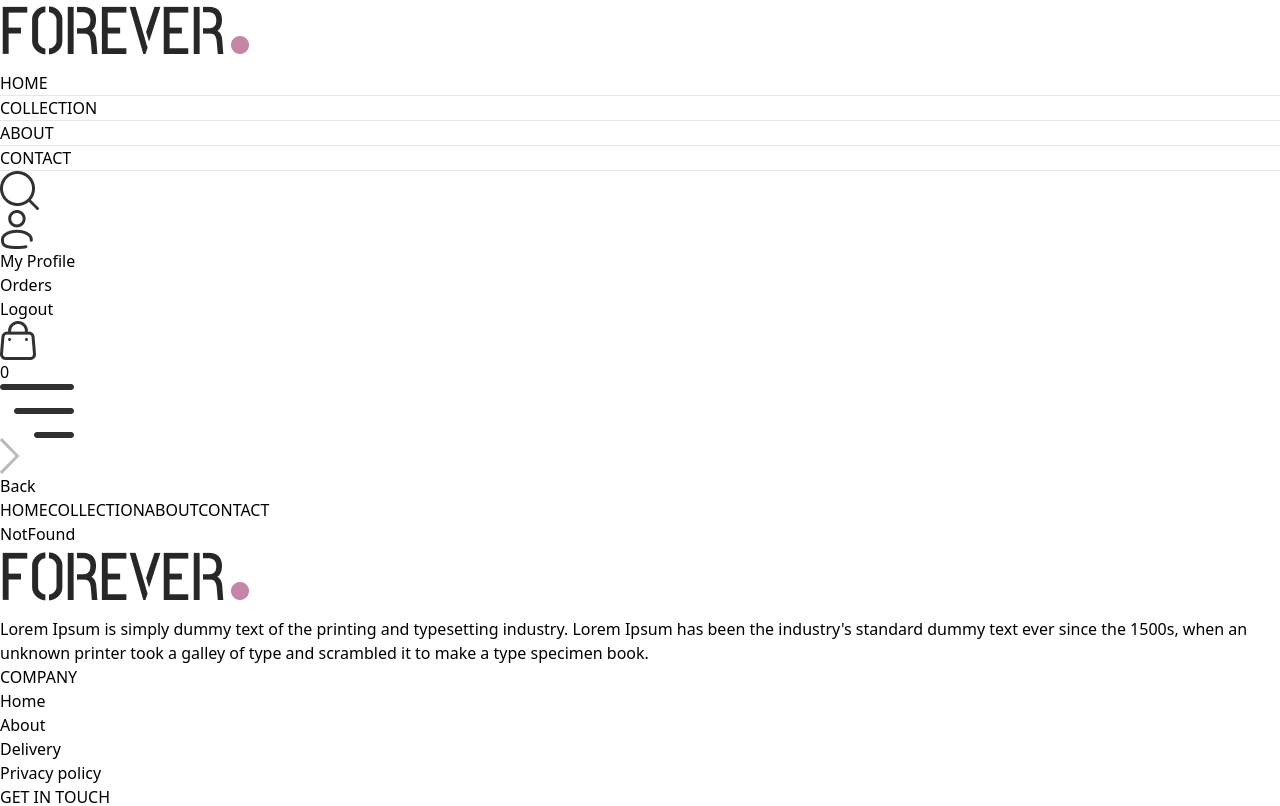
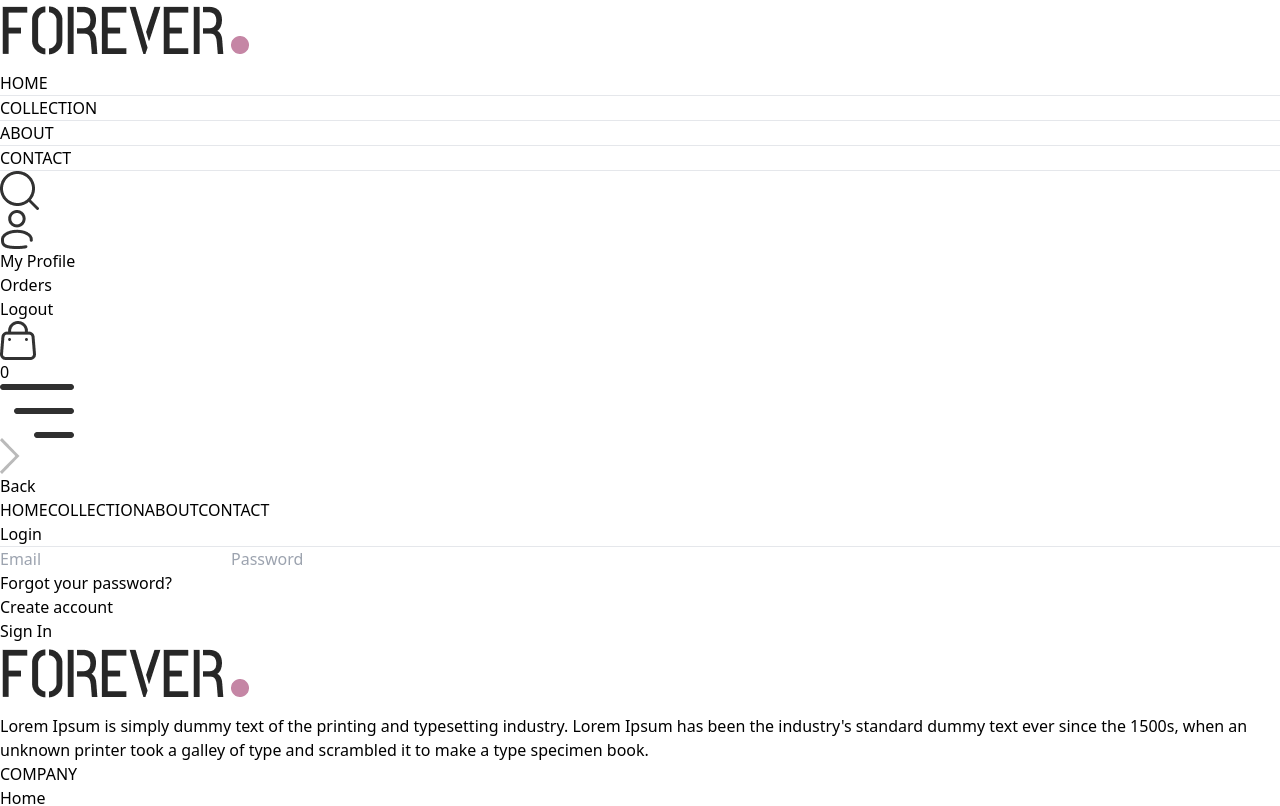
Before and after one commit to mayortechyx1/Forever-Fashion, a React (Vite) app in the folder frontend/: page /auth in a window 1280 px wide. Shown: the top 806 px of the page. Built offline with nearby package versions, Linux system fonts and the light colour scheme.

Commit message:
authpage completed

```diff
--- a/frontend/src/App.jsx
+++ b/frontend/src/App.jsx
@@ -10,7 +10,7 @@ import About from "./pages/About";
 import Contact from "./pages/Contact";
 import Product from "./pages/Product";
 import Cart from "./pages/Cart";
-import Login from "./pages/Login";
+import Auth from "./pages/Auth";
 import PlaceOrder from "./pages/PlaceOrder";
 import Orders from "./pages/Orders";
 import MainLayout from "./layouts/MainLayout";
@@ -26,7 +26,7 @@ const App = () => {
         <Route path="/contact" element={<Contact />} />
         <Route path="/product/:productId" element={<Product />} />
         <Route path="/cart" element={<Cart />} />
-        <Route path="/login" element={<Login />} />
+        <Route path="/auth" element={<Auth />} />
         <Route path="/place-order" element={<PlaceOrder />} />
         <Route path="/orders" element={<Orders />} />
         <Route path="*" element={<NotFound />} />
--- a/frontend/src/components/Navbar.jsx
+++ b/frontend/src/components/Navbar.jsx
@@ -1,11 +1,12 @@
 import { useContext, useState } from "react";
 import { assets } from "../assets/assets";
-import { Link, NavLink } from "react-router-dom";
+import { Link, NavLink, useNavigate } from "react-router-dom";
 import { shopContext } from "../context/ShopContext";
 
 const Navbar = () => {
   const [visible, setVisible] = useState(false);
   const { showSearch, setShowSearch, getCartCount } = useContext(shopContext);
+  const navigate = useNavigate();
 
   return (
     <div className="flex items-center justify-between">
@@ -41,6 +42,7 @@ const Navbar = () => {
         />
         <div className="group relative">
           <img
+            onClick={() => navigate("/auth")}
             src={assets.profile_icon}
             className="w-5 cursor-pointer"
             alt=""
--- a/frontend/src/context/ShopContext.jsx
+++ b/frontend/src/context/ShopContext.jsx
@@ -11,6 +11,8 @@ const ShopProvider = ({ children }) => {
   const [search, setSearch] = useState("");
   const [showSearch, setShowSearch] = useState(false);
   const [cartItems, setCartItems] = useState({});
+  const [cartPageArray, setCartPageArray] = useState([]);
+  const [myOrders, setMyOrders] = useState([]);
 
   const addToCart = async (id, size, price) => {
     if (size === "") {
@@ -94,6 +96,10 @@ const ShopProvider = ({ children }) => {
     getCartCount,
     deleteProduct,
     getCartAmount,
+    cartPageArray,
+    setCartPageArray,
+    myOrders,
+    setMyOrders,
   };
 
   return <shopContext.Provider value={value}>{children}</shopContext.Provider>;
--- /dev/null
+++ b/frontend/src/pages/Auth.jsx
@@ -0,0 +1,88 @@
+import { useState } from "react";
+
+const Auth = () => {
+  const [currentState, setCurrentState] = useState("Login");
+  const [name, setName] = useState("");
+  const [email, setEmail] = useState("");
+  const [password, setPassword] = useState("");
+  const [password2, setPassword2] = useState("");
+
+  const onSubmitHandler = (e) => {
+    e.preventDefault();
+    alert("submitted");
+  };
+
+  return (
+    <form
+      onSubmit={onSubmitHandler}
+      className="flex flex-col items-center w-[90%] sm:max-w-96 m-auto mt-14 gap-4 text-gray-800"
+    >
+      <div className="inline-flex items-center gap-2 mb-2 mt-10">
+        <p className="prata-regular text-3xl font-medium">{currentState}</p>
+        <hr className="border-none h-[1.5px] w-8 bg-gray-800" />
+      </div>
+      {currentState !== "Login" && (
+        <input
+          type="text"
+          className="w-full px-3 py-2 border border-gray-800"
+          placeholder="Name"
+          value={name}
+          onChange={(e) => setName(e.target.value)}
+          required
+        />
+      )}
+      <input
+        type="text"
+        className="w-full px-3 py-2 border border-gray-800"
+        placeholder="Email"
+        value={email}
+        onChange={(e) => setEmail(e.target.value)}
+        required
+      />
+      <input
+        type="password"
+        className="w-full px-3 py-2 border border-gray-800"
+        placeholder="Password"
+        value={password}
+        onChange={(e) => setPassword(e.target.value)}
+        required
+      />
+      {currentState !== "Login" && (
+        <input
+          type="password"
+          className="w-full px-3 py-2 border border-gray-800"
+          placeholder="Confirm Password"
+          value={password2}
+          onChange={(e) => setPassword2(e.target.value)}
+          required
+        />
+      )}
+      <div className="w-full flex justify-between text-sm mt-[-8px]">
+        <p className="cursor-pointer">Forgot your password?</p>
+        {currentState === "Login" ? (
+          <p
+            onClick={() => setCurrentState("Sign up")}
+            className="cursor-pointer"
+          >
+            Create account
+          </p>
+        ) : (
+          <p
+            onClick={() => setCurrentState("Login")}
+            className="cursor-pointer"
+          >
+            Login here
+          </p>
+        )}
+      </div>
+      <button
+        type="submit"
+        className="transform hover:scale-105 rounded-md bg-black text-white font-light px-8 py-2 mt-4"
+      >
+        {currentState === "Login" ? "Sign In" : "Sign Up"}
+      </button>
+    </form>
+  );
+};
+
+export default Auth;
--- a/frontend/src/pages/Cart.jsx
+++ b/frontend/src/pages/Cart.jsx
@@ -14,8 +14,9 @@ const Cart = () => {
     deleteProduct,
     updateQuantity,
     getCartCount,
+    cartPageArray,
+    setCartPageArray,
   } = useContext(shopContext);
-  const [cartArray, setCartArray] = useState([]);
   const navigate = useNavigate();
 
   useEffect(() => {
@@ -30,7 +31,7 @@ const Cart = () => {
         });
       }
     }
-    setCartArray(cartData);
+    setCartPageArray(cartData);
   }, [cartItems]);
 
   return (
@@ -40,7 +41,7 @@ const Cart = () => {
       </div>
       <div>
         {getCartCount() !== 0 ? (
-          cartArray.map((item, index) => {
+          cartPageArray.map((item, index) => {
             const product = products.find((prod) => prod._id === item._id);
             return (
               <div
@@ -50,7 +51,7 @@ const Cart = () => {
                 <div className="flex items-start gap-6">
                   <img
                     onClick={() => navigate(`/product/${item._id}`)}
-                    className="w-16 sm:w-20 cursor-pointer"
+                    className="transition transform hover:scale-105 w-16 sm:w-20 cursor-pointer"
                     src={product.image[0]}
                     alt=""
                   />
@@ -90,7 +91,7 @@ const Cart = () => {
                 <img
                   onClick={() => deleteProduct(item._id, item.size)}
                   src={assets.bin_icon}
-                  className="w-4 mr-4 sm:w-5 cursor-pointer"
+                  className="transition transform hover:scale-110 w-4 mr-4 sm:w-5 cursor-pointer"
                   alt=""
                 />
               </div>
@@ -112,7 +113,7 @@ const Cart = () => {
                   ? toast.error("your cart is empty")
                   : navigate("/place-order")
               }
-              className="bg-black text-white text-sm my-8 px-8 py-3 hover:opacity-[0.7]"
+              className="bg-black text-white border rounded-md transition transform active:scale-105 text-sm my-8 px-8 py-3"
             >
               PROCEED TO CHECKOUT
             </button>
--- a/frontend/src/pages/Login.jsx
+++ /dev/null
@@ -1,9 +0,0 @@
-import React from 'react'
-
-const Login = () => {
-  return (
-    <div>Login</div>
-  )
-}
-
-export default Login
--- a/frontend/src/pages/Orders.jsx
+++ b/frontend/src/pages/Orders.jsx
@@ -1,15 +1,56 @@
 import { useContext } from "react";
 import { shopContext } from "../context/ShopContext";
 import Title from "../components/Title";
+import { assets } from "../assets/assets";
 
 const Orders = () => {
-  const { products, currency } = useContext(shopContext);
+  const { products, cartPageArray, currency, myOrders } =
+    useContext(shopContext);
 
   return (
     <div className="border-t pt-16">
       <div className="text-2xl">
         <Title text1={"MY"} text2={"ORDERS"} />
       </div>
+
+      <div>
+        {cartPageArray.map((item, index) => {
+          const product = products.find((prod) => prod._id === item._id);
+          return (
+            <div
+              key={index}
+              className="py-4 border-t border-b text-gray-700 flex flex-col md:flex-row md:items-center md:justify-between gap-4"
+            >
+              <div className="flex items-start gap-6 text-sm">
+                <img className="w-16 sm:w-20" src={product.image[0]} alt="" />
+                <div>
+                  <p className="sm:text-base font-medium">{product.name}</p>
+                  <div className="flex items-center gap-3 mt-2 text-base text-gray-700">
+                    <p className="text-lg">
+                      {currency}
+                      {product.price}
+                    </p>
+                    <p>Quantity: {item.quantity}</p>
+                    <p>Size: {item.size}</p>
+                  </div>
+                  <p className="mt-2">
+                    Date: <span className="text-gray-400">25 Jul 2024</span>
+                  </p>
+                </div>
+              </div>
+              <div className="md:w-1/2 flex justify-between">
+                <div className="flex items-center gap-2 ">
+                  <p className="min-w-2 h-2 rounded-full bg-green-500"></p>
+                  <p className="text-sm md:text-base">Ready to ship</p>
+                </div>
+                <button className="transition transform hover:scale-105 border px-4 py-2 text-sm font-medium rounded-md hover:bg-gray-200 active:bg-gray-400">
+                  Track Order
+                </button>
+              </div>
+            </div>
+          );
+        })}
+      </div>
     </div>
   );
 };
--- a/frontend/src/pages/PlaceOrder.jsx
+++ b/frontend/src/pages/PlaceOrder.jsx
@@ -1,10 +1,12 @@
 import Title from "../components/Title";
 import CartTotal from "../components/CartTotal";
 import { assets } from "../assets/assets";
-import { useState } from "react";
+import { useContext, useState } from "react";
 import { useNavigate } from "react-router-dom";
+import { shopContext } from "../context/ShopContext";
 
 const PlaceOrder = () => {
+  const { cartPageArray, myOrders, setMyOrders } = useContext(shopContext);
   const [method, setMethod] = useState("cod");
   const navigate = useNavigate();
 
@@ -116,8 +118,11 @@ const PlaceOrder = () => {
 
           <div className="w-full text-end mt-8">
             <button
-              onClick={() => navigate("/orders")}
-              className="bg-black text-white px-16 py-3 text-sm hover:opacity-80"
+              onClick={() => {
+                navigate("/orders");
+                setMyOrders(cartPageArray);
+              }}
+              className="transition transform hover:scale-105 rounded-md bg-black text-white px-16 py-3 text-sm hover:opacity-80"
             >
               PLACE ORDER
             </button>
```
